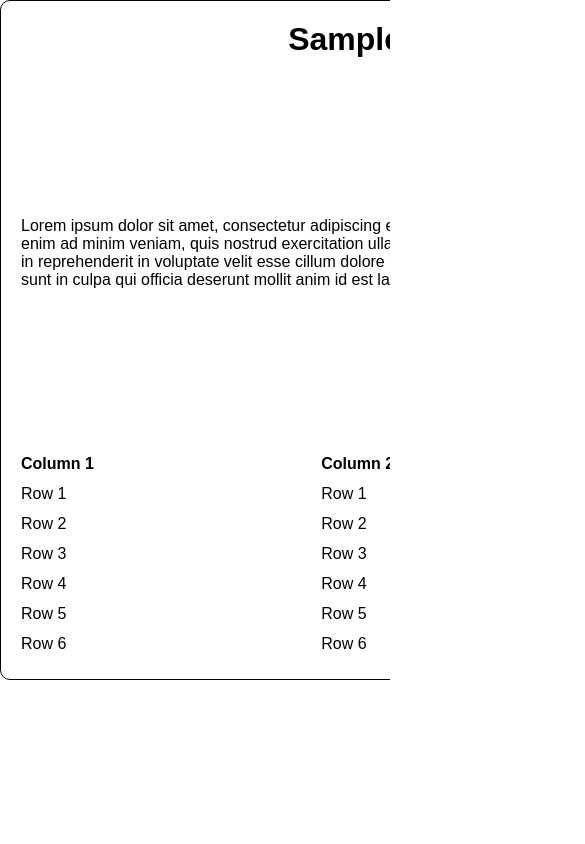
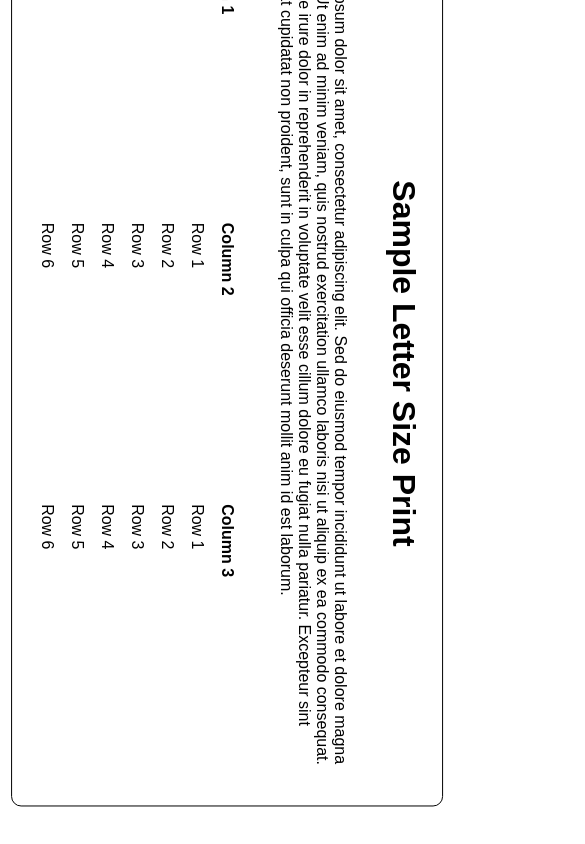
Before and after one commit to rowaxl/barcode-scanner-sample, a Next.js app: page /print in a window 390 px wide. Shown: the top 844 px of the page, 585 px wide, since content can reach past the window. Built offline with nearby package versions, Linux system fonts and the light colour scheme.

Commit message:
adhoc: iPhone用のレイアウトに修正

```diff
--- a/src/pages/print/index.tsx
+++ b/src/pages/print/index.tsx
@@ -1,14 +1,25 @@
-import { useEffect } from "react";
+import { useEffect, useState } from "react";
 
 export default function Page() {
+  const [isSafari, setIsSafari] = useState(false);
   useEffect(() => {
+    if (navigator) {
+      const isSafarivalue = navigator.userAgent &&
+        navigator.userAgent.indexOf('CriOS') == -1 &&
+        navigator.userAgent.indexOf('FxiOS') == -1;
+
+      setIsSafari(!!isSafarivalue);
+    }
+
     if (window.print) {
       window.print();
     }
   }, [])
 
+
+
   return (
-    <main className="print-page">
+    <main className="print-page" data-device={isSafari ? 'iphone' : 'chrome'}>
       <div className="print-content">
         <h1>Sample Letter Size Print</h1>
         <p>Lorem ipsum dolor sit amet, consectetur adipiscing elit. Sed do eiusmod tempor incididunt ut labore et dolore magna aliqua. Ut enim ad minim veniam, quis nostrud exercitation ullamco laboris nisi ut aliquip ex ea commodo consequat. Duis aute irure dolor in reprehenderit in voluptate velit esse cillum dolore eu fugiat nulla pariatur. Excepteur sint occaecat cupidatat non proident, sunt in culpa qui officia deserunt mollit anim id est laborum.</p>
--- a/src/styles/print-style.css
+++ b/src/styles/print-style.css
@@ -1,6 +1,11 @@
 @page {
   size: letter landscape;
   margin: 0;
+}
+
+html, body {
+  max-width: unset;
+  overflow-x: unset;
 }
 
 .print-page {
@@ -21,14 +26,24 @@
   gap: 20px;
 }
 
+[data-device='iphone'].print-page {
+  width: 100lvh;
+  height: 100lvw;
+  position: relative;
+}
+
+[data-device='iphone'] .print-content {
+  width: 100lvh;
+  height: 100lvw;
+  position: absolute;
+  top: 50%;
+  left: 50%;
+  transform: translate(-72%, -11%) rotate(90deg);
+  box-sizing: content-box;
+}
+
 @media print {
   .print-page {
     height: max-content;
   }
-
-  .print-content {
-    width: 100%;
-    height: 100%;
-    transform: rotate(90deg);
-  }
 }
```
